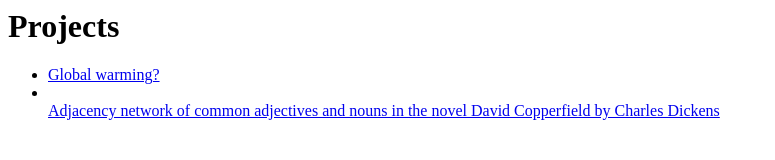
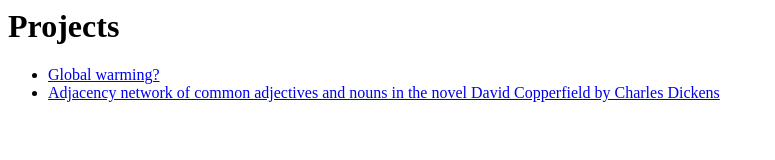
Before and after one commit to ankitkul/projects, a plain HTML site: page index.html in a window 1280 px wide. Shown: the whole page, without its empty margins (0-775 px from the left). Drawn offline with Linux system fonts and the light colour scheme.

Commit message:
Update index.html

```diff
--- a/index.html
+++ b/index.html
@@ -1,5 +1,5 @@
 <h1>Projects</h1>
 <ul>
 <li><a href="D3.htm">Global warming?</a></li>
-<li></li><a href="graph.htm">Adjacency network of common adjectives and nouns in the novel David Copperfield by Charles Dickens</a></li>
+<li><a href="graph.htm">Adjacency network of common adjectives and nouns in the novel David Copperfield by Charles Dickens</a></li>
 </ul>
```
